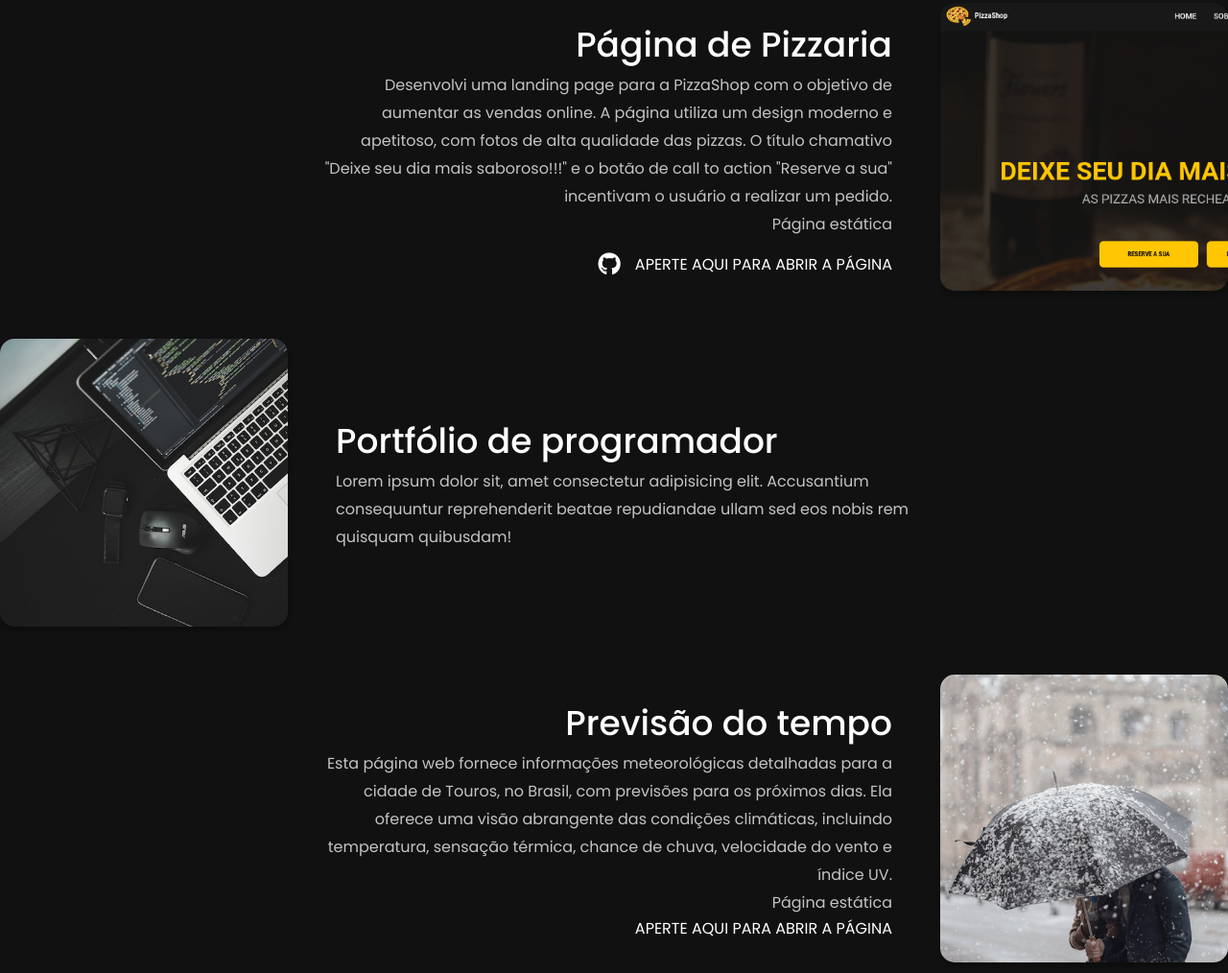
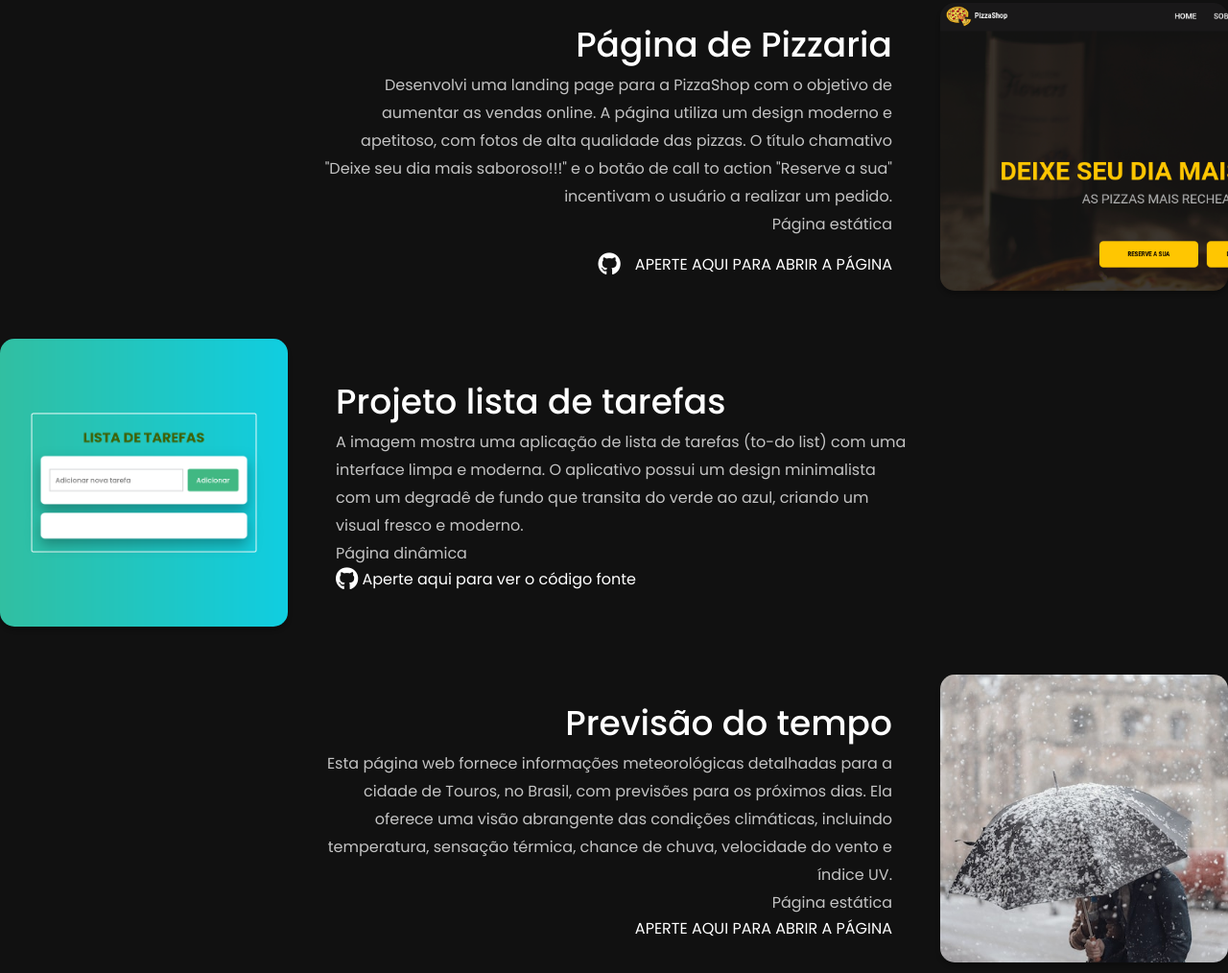
Before and after one commit to Martins-Guilherme/Portfolio, a plain HTML site: page index.html in a window 1280 px wide. Shown: the part 2866-3880 px from the top of the page at 96% size. Drawn offline with Linux system fonts and the light colour scheme.

Commit message:
chore(index): add new project *todolist

```diff
--- a/index.html
+++ b/index.html
@@ -11,7 +11,11 @@
     />
     <link rel="stylesheet" href="/style.css" />
     <link rel="stylesheet" href="/mobile.css" />
-    <link rel="shortcut icon" href="./images/favicon.jpeg" type="image/x-icon">
+    <link
+      rel="shortcut icon"
+      href="./images/favicon.jpeg"
+      type="image/x-icon"
+    />
     <script
       src="https://kit.fontawesome.com/80967aa8ba.js"
       crossorigin="anonymous"
@@ -44,10 +48,16 @@
         <div class="about-me-content">
           <img src="./images/eu.jpeg" alt="Foto de apresentação" />
           <p>
-            Sou um desenvolvedor web apaixonado por criar sites que são visualmente atraentes, intuitivos e funcionais.
-            Tenho experiência em desenvolver sites responsivos e acessíveis, utilizando as mais recentes tecnologias e práticas de desenvolvimento.
-            Sou um profissional dedicado e comprometido em entregar projetos de alta qualidade e dentro do prazo. Tenho um forte senso de estética e sou capaz de criar designs modernos e atraentes que capturam a essência da marca do cliente.
-            Além disso, sou um excelente comunicador e trabalho bem em equipe, o que me permite colaborar efetivamente com clientes e colegas de trabalho.
+            Sou um desenvolvedor web apaixonado por criar sites que são
+            visualmente atraentes, intuitivos e funcionais. Tenho experiência em
+            desenvolver sites responsivos e acessíveis, utilizando as mais
+            recentes tecnologias e práticas de desenvolvimento. Sou um
+            profissional dedicado e comprometido em entregar projetos de alta
+            qualidade e dentro do prazo. Tenho um forte senso de estética e sou
+            capaz de criar designs modernos e atraentes que capturam a essência
+            da marca do cliente. Além disso, sou um excelente comunicador e
+            trabalho bem em equipe, o que me permite colaborar efetivamente com
+            clientes e colegas de trabalho.
           </p>
         </div>
       </div>
@@ -118,11 +128,19 @@
             <div class="projects-text">
               <h3>Página de Pizzaria</h3>
               <p>
-                Desenvolvi uma landing page para a PizzaShop com o objetivo de aumentar as vendas online. A página utiliza um design moderno e apetitoso, com fotos de alta qualidade das pizzas. O título chamativo "Deixe seu dia mais saboroso!!!" e o botão de call to action "Reserve a sua" incentivam o usuário a realizar um pedido.
+                Desenvolvi uma landing page para a PizzaShop com o objetivo de
+                aumentar as vendas online. A página utiliza um design moderno e
+                apetitoso, com fotos de alta qualidade das pizzas. O título
+                chamativo "Deixe seu dia mais saboroso!!!" e o botão de call to
+                action "Reserve a sua" incentivam o usuário a realizar um
+                pedido.
               </p>
               <p>Página estática</p>
               <div class="project-item-page-navigation">
-                <a href="https://github.com/Martins-Guilherme/ProjetoSitePizzaria" target="_blank">
+                <a
+                  href="https://github.com/Martins-Guilherme/ProjetoSitePizzaria"
+                  target="_blank"
+                >
                   <i class="fa-brands fa-github fa-xl"></i>
                 </a>
                 <a href="https://thunderous-chimera-8d8b4d.netlify.app/"
@@ -137,12 +155,21 @@
             <div class="project-item-3 project-item-image"></div>
             <!-- TEXTO TÍTULO E DESCRIÇÃO -->
             <div class="projects-text">
-              <h3>Portfólio de programador</h3>
+              <h3>Projeto lista de tarefas</h3>
               <p>
-                Lorem ipsum dolor sit, amet consectetur adipisicing elit.
-                Accusantium consequuntur reprehenderit beatae repudiandae ullam
-                sed eos nobis rem quisquam quibusdam!
+                A imagem mostra uma aplicação de lista de tarefas (to-do list)
+                com uma interface limpa e moderna. O aplicativo possui um design
+                minimalista com um degradê de fundo que transita do verde ao
+                azul, criando um visual fresco e moderno.
               </p>
+              <p>Página dinâmica</p>
+              <a
+                href="https://github.com/Martins-Guilherme/TodoList"
+                target="_blank"
+              >
+                <i class="fa-brands fa-github fa-xl"></i> Aperte aqui para ver o
+                código fonte
+              </a>
             </div>
           </div>
 
@@ -160,7 +187,9 @@
                 chuva, velocidade do vento e índice UV.
               </p>
               <p>Página estática</p>
-              <a href="https://harmonious-otter-7d80b6.netlify.app/"
+              <a
+                target="_blank"
+                href="https://harmonious-otter-7d80b6.netlify.app/"
                 >APERTE AQUI PARA ABRIR A PÁGINA</a
               >
             </div>
@@ -172,7 +201,7 @@
     <div class="section-container">
       <div class="section-content">
         <h2 class="section-title">Entre em contato</h2>
-        <!-- <form class="contact-form">
+        <form class="contact-form">
           <input
             type="text"
             name="full-name"
@@ -195,7 +224,7 @@
             class="form-input"
           ></textarea>
           <input type="submit" value="Enviar" class="form-button" />
-        </form> -->
+        </form>
       </div>
     </div>
 
@@ -213,7 +242,9 @@
         <a href="https://github.com/Martins-Guilherme" target="_blank">
           <i class="fa-brands fa-github fa-xl"></i>
         </a>
-        <a href="https://wa.me/5584994426416" target="_blank"><i class="fa-brands fa-whatsapp fa-xl"></i></a>
+        <a href="https://wa.me/5584994426416" target="_blank"
+          ><i class="fa-brands fa-whatsapp fa-xl"></i
+        ></a>
       </div>
       <p>Copyright 2024</p>
     </footer>
--- a/style.css
+++ b/style.css
@@ -170,7 +170,8 @@ html{
   background-image: url("./images/pizza_shop.png");
 }
 .project-item-3 {
-  background-image: url("./images/project-3.jpeg");
+  background-image: url("./images/ListaDeTarefas.png");
+  background-position: center;
 }
 .project-item-4 {
   background-image: url("./images/project-4.jpeg");
```
Also changed, not shown: images/ListaDeTarefas.png (added), images/project-1.jpeg (deleted), 1 other file.
